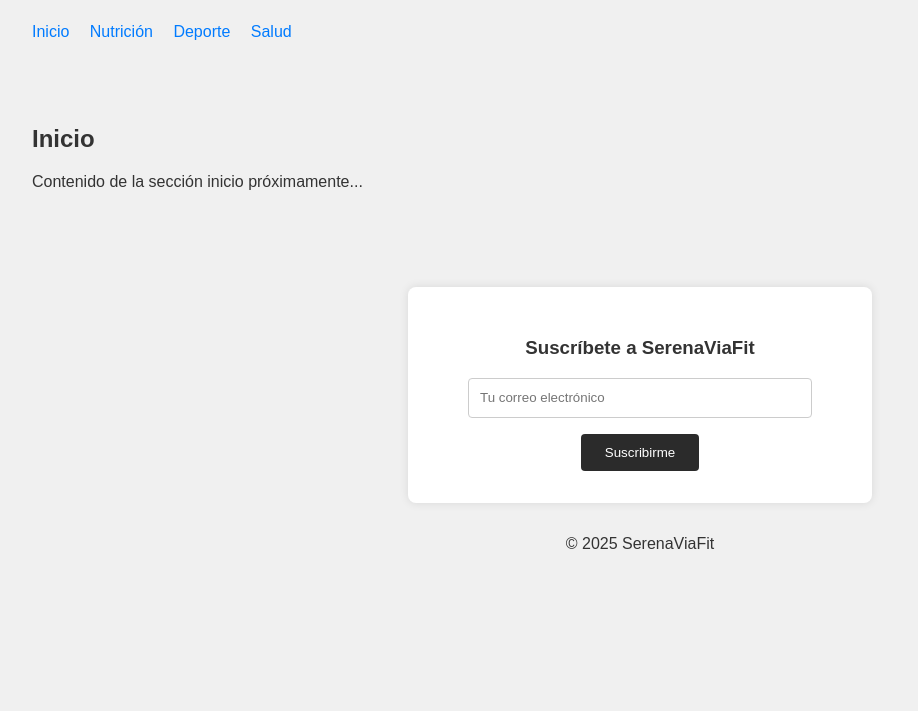
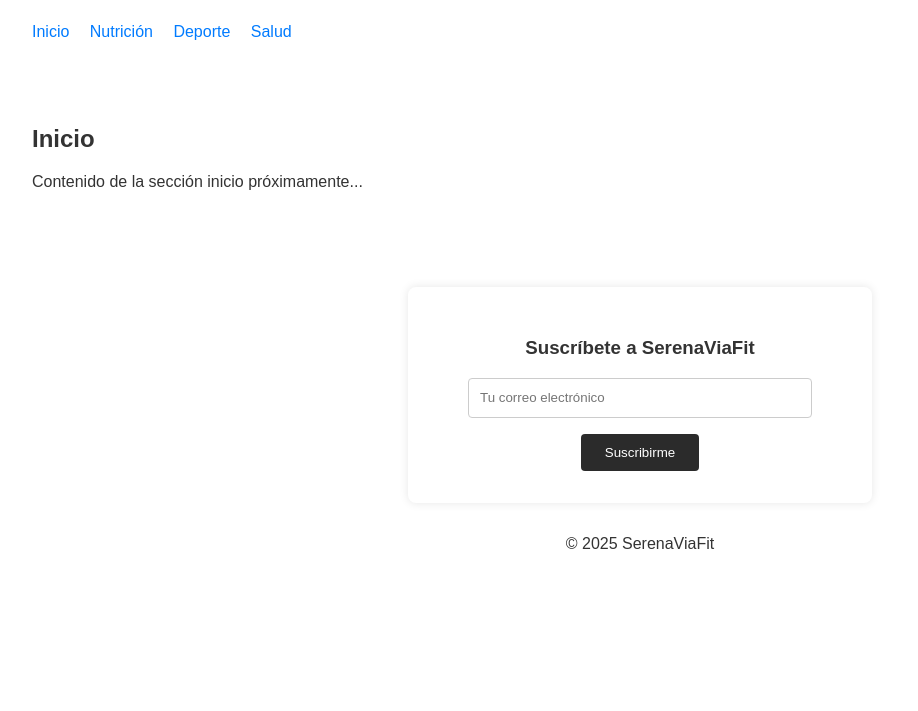
Before and after one commit to rabagoAI/serenaviafit, a plain HTML site: page index.html in a window 1280 px wide. Shown: the part 89-800 px from the top of the page, without its empty margins (0-918 px from the left). Drawn offline with Linux system fonts and the light colour scheme.

Commit message:
Update style.css

```diff
--- a/style.css
+++ b/style.css
@@ -3,7 +3,7 @@ body {
   font-family: Arial, sans-serif;
   margin: 0;
   padding: 0;
-  background-color: #f0f0f0;
+  background-color: #f1bff87;
   color: #333;
 }
 
```
